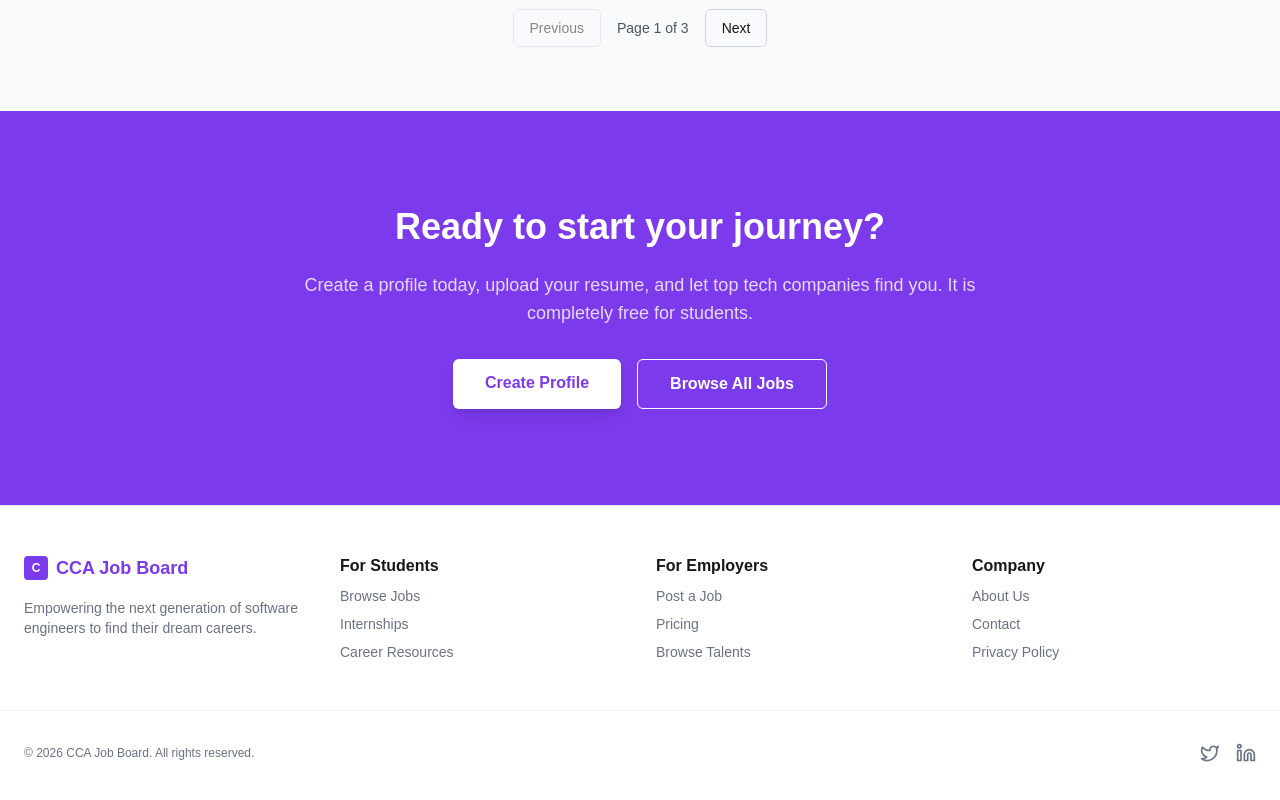
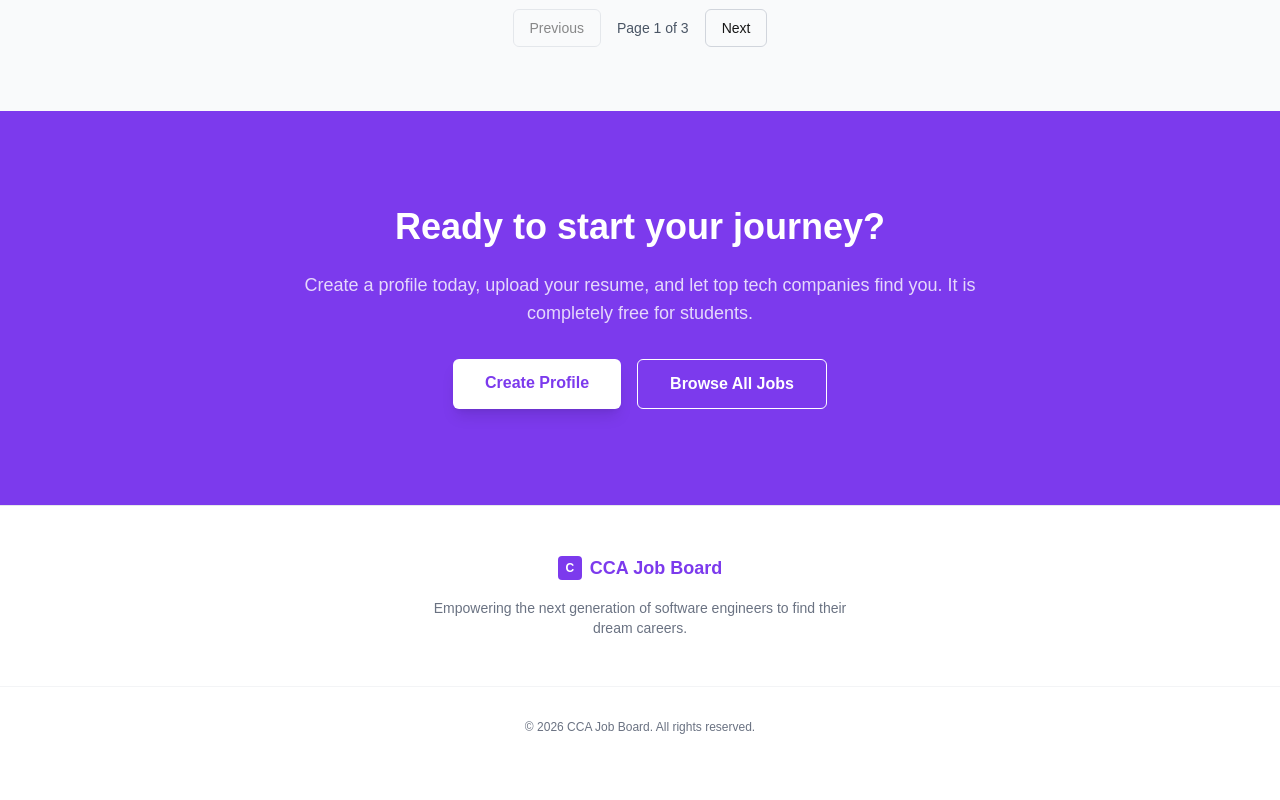
Before and after one commit to KasunLakma/fs-job-board-next-js-webapp, a Next.js app: page / in a window 1280 px wide. Shown: the part 1758-2558 px from the top of the page. Built offline with nearby package versions, Linux system fonts and the light colour scheme.

Commit message:
feat: add reusable Header and Footer components to the layout

```diff
--- a/app/components/Footer.tsx
+++ b/app/components/Footer.tsx
@@ -3,51 +3,23 @@ import Link from "next/link";
 export default function Footer() {
   return (
     <footer className="w-full border-t border-gray-200 bg-background py-12">
-      <div className="container mx-auto grid grid-cols-1 gap-8 px-4 md:grid-cols-4 md:px-6">
-        <div className="flex flex-col gap-4">
+      <div className="container mx-auto flex flex-col items-center gap-4 px-4 md:px-6">
+        <div className="flex flex-col items-center gap-4 text-center">
           <Link href="/" className="flex items-center gap-2">
             <div className="flex h-6 w-6 items-center justify-center rounded bg-primary text-primary-foreground font-bold text-xs">
               C
             </div>
             <span className="text-lg font-bold text-primary">CCA Job Board</span>
           </Link>
-          <p className="text-sm text-gray-500 dark:text-gray-400">
+          <p className="text-sm text-gray-500 dark:text-gray-400 max-w-md">
             Empowering the next generation of software engineers to find their dream careers.
           </p>
         </div>
-        <div className="flex flex-col gap-2">
-          <h3 className="font-semibold text-foreground">For Students</h3>
-          <Link href="/jobs" className="text-sm text-gray-500 hover:text-primary transition-colors dark:text-gray-400">Browse Jobs</Link>
-          <Link href="/internships" className="text-sm text-gray-500 hover:text-primary transition-colors dark:text-gray-400">Internships</Link>
-          <Link href="/resources" className="text-sm text-gray-500 hover:text-primary transition-colors dark:text-gray-400">Career Resources</Link>
-        </div>
-        <div className="flex flex-col gap-2">
-          <h3 className="font-semibold text-foreground">For Employers</h3>
-          <Link href="/post-job" className="text-sm text-gray-500 hover:text-primary transition-colors dark:text-gray-400">Post a Job</Link>
-          <Link href="/pricing" className="text-sm text-gray-500 hover:text-primary transition-colors dark:text-gray-400">Pricing</Link>
-          <Link href="/talents" className="text-sm text-gray-500 hover:text-primary transition-colors dark:text-gray-400">Browse Talents</Link>
-        </div>
-        <div className="flex flex-col gap-2">
-          <h3 className="font-semibold text-foreground">Company</h3>
-          <Link href="/about" className="text-sm text-gray-500 hover:text-primary transition-colors dark:text-gray-400">About Us</Link>
-          <Link href="/contact" className="text-sm text-gray-500 hover:text-primary transition-colors dark:text-gray-400">Contact</Link>
-          <Link href="/privacy" className="text-sm text-gray-500 hover:text-primary transition-colors dark:text-gray-400">Privacy Policy</Link>
-        </div>
       </div>
-      <div className="container mx-auto mt-12 flex flex-col items-center justify-between gap-4 px-4 pt-8 border-t border-gray-100 md:flex-row md:px-6 dark:border-gray-800">
+      <div className="container mx-auto mt-12 flex flex-col items-center justify-center gap-4 px-4 pt-8 border-t border-gray-100 md:px-6 dark:border-gray-800">
         <p className="text-xs text-gray-500 dark:text-gray-400">
           © {new Date().getFullYear()} CCA Job Board. All rights reserved.
         </p>
-        <div className="flex gap-4">
-          <Link href="#" className="text-gray-500 hover:text-primary transition-colors dark:text-gray-400">
-            <span className="sr-only">Twitter</span>
-            <svg xmlns="http://www.w3.org/2000/svg" width="24" height="24" viewBox="0 0 24 24" fill="none" stroke="currentColor" strokeWidth="2" strokeLinecap="round" strokeLinejoin="round" className="h-5 w-5"><path d="M22 4s-.7 2.1-2 3.4c1.6 10-9.4 17.3-18 11.6 2.2.1 4.4-.6 6-2C3 15.5.5 9.6 3 5c2.2 2.6 5.6 4.1 9 4-.9-4.2 4-6.6 7-3.8 1.1 0 3-1.2 3-1.2z"/></svg>
-          </Link>
-          <Link href="#" className="text-gray-500 hover:text-primary transition-colors dark:text-gray-400">
-            <span className="sr-only">LinkedIn</span>
-            <svg xmlns="http://www.w3.org/2000/svg" width="24" height="24" viewBox="0 0 24 24" fill="none" stroke="currentColor" strokeWidth="2" strokeLinecap="round" strokeLinejoin="round" className="h-5 w-5"><path d="M16 8a6 6 0 0 1 6 6v7h-4v-7a2 2 0 0 0-2-2 2 2 0 0 0-2 2v7h-4v-7a6 6 0 0 1 6-6z"/><rect width="4" height="12" x="2" y="9"/><circle cx="4" cy="4" r="2"/></svg>
-          </Link>
-        </div>
       </div>
     </footer>
   );
--- a/app/components/Header.tsx
+++ b/app/components/Header.tsx
@@ -13,12 +13,6 @@ export default function Header() {
         <nav className="hidden md:flex gap-6">
           <Link href="/jobs" className="text-sm font-medium text-foreground hover:text-primary transition-colors">
             Find Jobs
-          </Link>
-          <Link href="/companies" className="text-sm font-medium text-foreground hover:text-primary transition-colors">
-            Companies
-          </Link>
-          <Link href="/resources" className="text-sm font-medium text-foreground hover:text-primary transition-colors">
-            Resources
           </Link>
         </nav>
         <div className="flex items-center gap-4">
```
